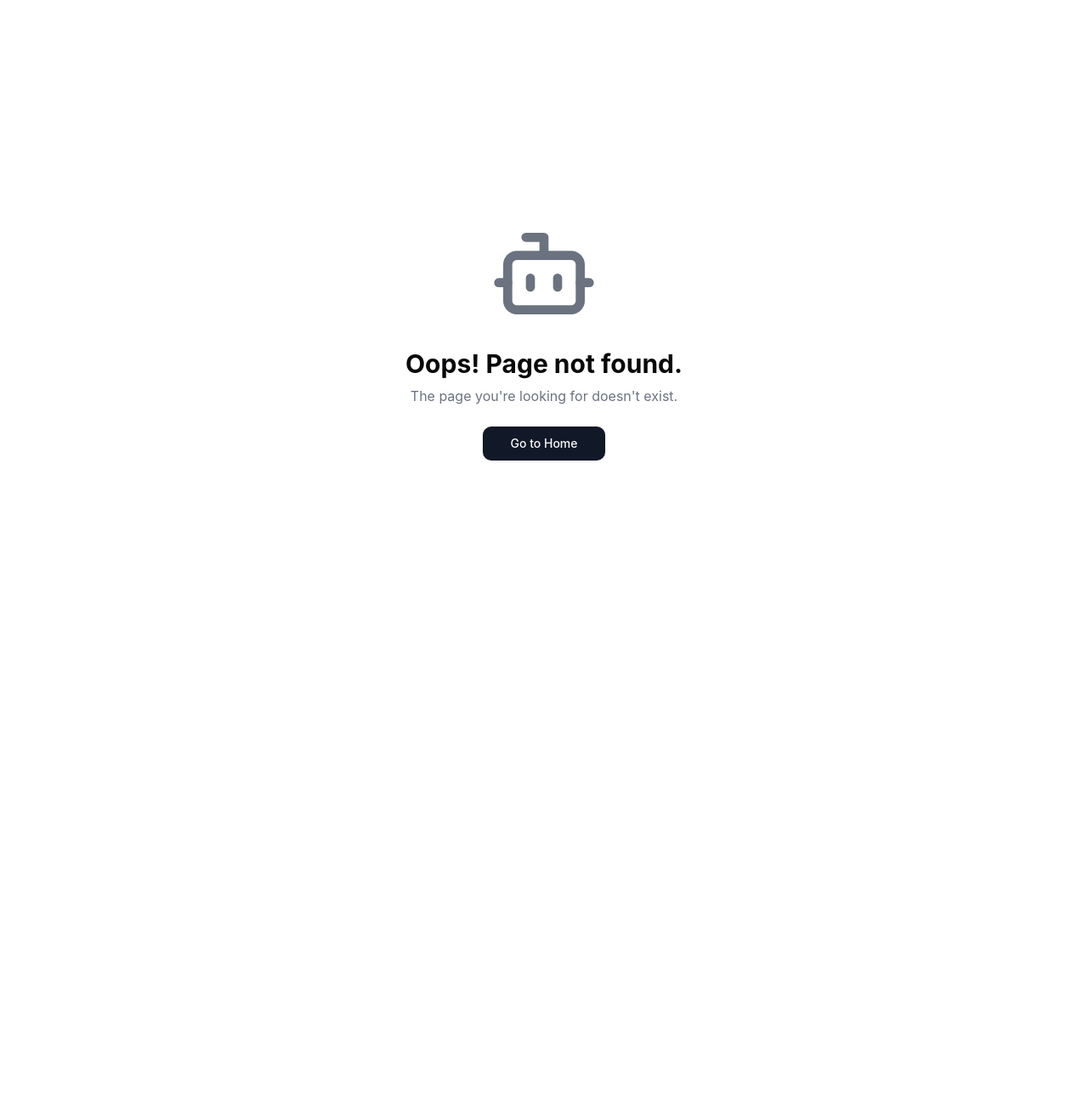
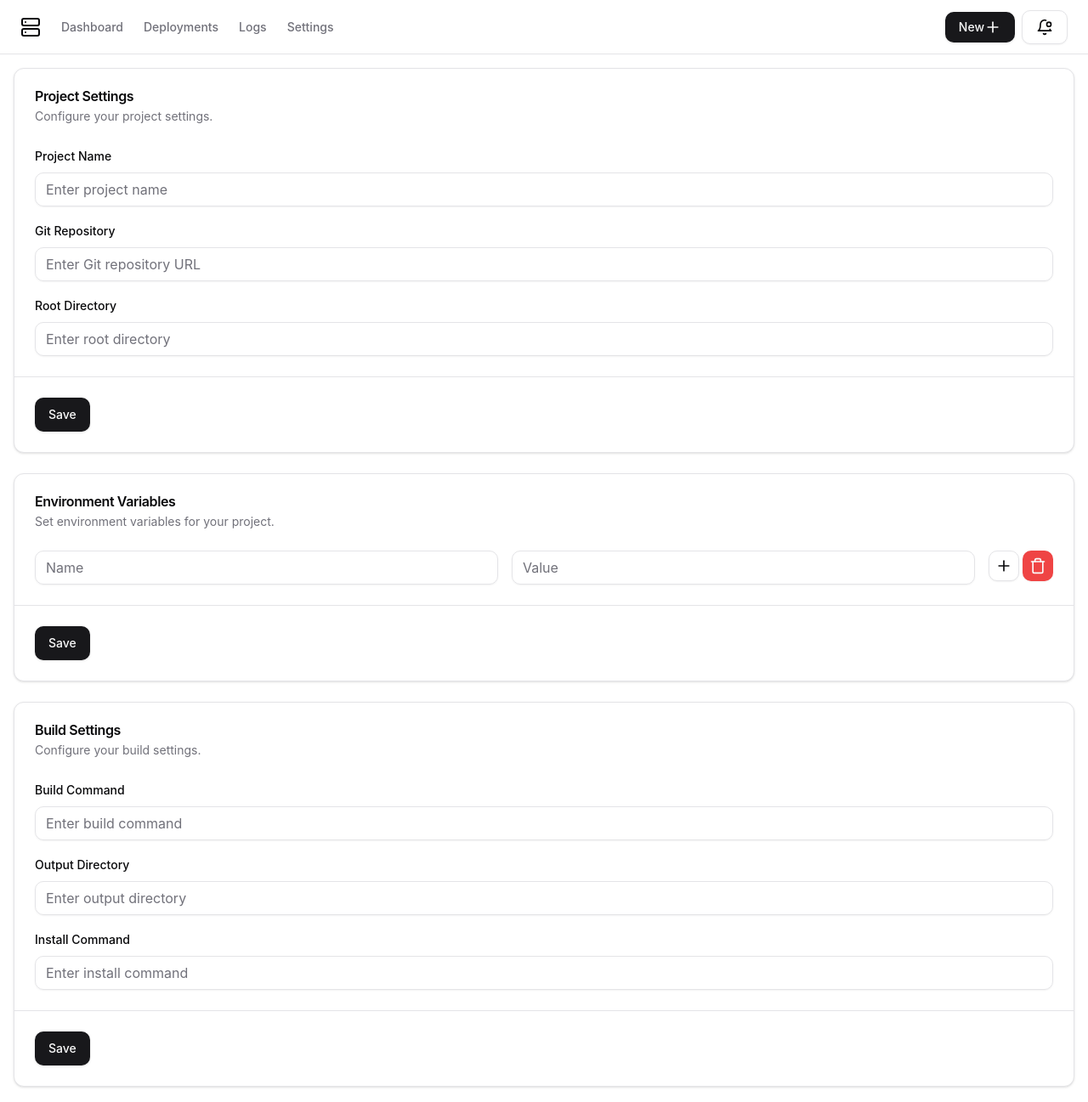
Before and after one commit to iranzithierry/jeezy, a Next.js app in the folder frontend/: page /dashboard/projects/new in a window 1280 px wide. Before the commit this address had no page. Shown: the top 1297 px of the page at 85% size. Before the commit the page ends 800 px from the top, so only its background shows below. Built offline with nearby package versions, Linux system fonts and the light colour scheme; no server answers.

Commit message:
creating new projects page

```diff
--- /dev/null
+++ b/frontend/app/dashboard/projects/new/page.tsx
@@ -0,0 +1,89 @@
+import React from 'react'
+import { CardTitle, CardDescription, CardHeader, CardContent, Card, CardFooter } from "@/components/ui/card"
+import { Button } from '@/components/ui/button'
+import { Label } from '@/components/ui/label'
+import { Input } from '@/components/ui/input'
+import { PlusIcon, TrashIcon } from 'lucide-react'
+
+export default  function Page({ searchParams }: { searchParams: { repository: string, project: string } }) {
+
+    return (
+        <div className="grid gap-6">
+            <Card>
+                <CardHeader>
+                    <CardTitle>Project Settings</CardTitle>
+                    <CardDescription>Configure your project settings.</CardDescription>
+                </CardHeader>
+                <CardContent>
+                    <form className="grid gap-4">
+                        <div className="space-y-2">
+                            <Label htmlFor="project-name">Project Name</Label>
+                            <Input id="project-name" placeholder="Enter project name"  value={searchParams.project}/>
+                        </div>
+                        <div className="space-y-2">
+                            <Label htmlFor="git-repo">Git Repository</Label>
+                            <Input id="git-repo" placeholder="Enter Git repository URL"value={searchParams.repository} />
+                        </div>
+                        <div className="space-y-2">
+                            <Label htmlFor="root-dir">Root Directory</Label>
+                            <Input id="root-dir" placeholder="Enter root directory" />
+                        </div>
+                    </form>
+                </CardContent>
+                <CardFooter className="border-t p-6">
+                    <Button>Save</Button>
+                </CardFooter>
+            </Card>
+            <Card>
+                <CardHeader>
+                    <CardTitle>Environment Variables</CardTitle>
+                    <CardDescription>Set environment variables for your project.</CardDescription>
+                </CardHeader>
+                <CardContent>
+                    <form className="flex flex-col gap-4">
+                        <div className="grid grid-cols-[1fr_1fr_auto] gap-4">
+                            <Input placeholder="Name" />
+                            <Input placeholder="Value" />
+                            <div className='flex gap-1'>
+                                <Button size="icon" variant="outline">
+                                    <PlusIcon className="w-5 h-5" />
+                                </Button>
+                                <Button size="icon" variant="destructive">
+                                    <TrashIcon className="w-5 h-5" />
+                                </Button>
+                            </div>
+                        </div>
+                    </form>
+                </CardContent>
+                <CardFooter className="border-t p-6">
+                    <Button>Save</Button>
+                </CardFooter>
+            </Card>
+            <Card>
+                <CardHeader>
+                    <CardTitle>Build Settings</CardTitle>
+                    <CardDescription>Configure your build settings.</CardDescription>
+                </CardHeader>
+                <CardContent>
+                    <form className="grid gap-4">
+                        <div className="space-y-2">
+                            <Label htmlFor="build-command">Build Command</Label>
+                            <Input id="build-command" placeholder="Enter build command" />
+                        </div>
+                        <div className="space-y-2">
+                            <Label htmlFor="output-dir">Output Directory</Label>
+                            <Input id="output-dir" placeholder="Enter output directory" />
+                        </div>
+                        <div className="space-y-2">
+                            <Label htmlFor="install-command">Install Command</Label>
+                            <Input id="install-command" placeholder="Enter install command" />
+                        </div>
+                    </form>
+                </CardContent>
+                <CardFooter className="border-t p-6">
+                    <Button>Save</Button>
+                </CardFooter>
+            </Card>
+        </div>
+    )
+}
--- a/frontend/components/dashboard/header.tsx
+++ b/frontend/components/dashboard/header.tsx
@@ -8,6 +8,7 @@ import UserMenu from '@/components/layout/user-menu';
 import Logo from "../logo";
 import NotificationMenu from "../layout/notification-menu";
 import { Session } from "@/types/auth";
+import { LinkButton } from "../ui/link-button";
 
 export default function Header({ session }: { session?: Session}) {
     return (
@@ -32,10 +33,10 @@ export default function Header({ session }: { session?: Session}) {
             </Sheet>
             <div className="flex w-full items-center gap-4 md:ml-auto md:gap-2 lg:gap-4">
                 <div className="ml-auto sm:flex-initial items-center flex space-x-2">
-                    <Button>
+                    <LinkButton linkTo="/projects/new">
                         New
                         <Plus className="h-5 w-5" />
-                    </Button>
+                    </LinkButton>
                     <NotificationMenu/>
                 </div>
                 <UserMenu user={session?.user}/>
```
